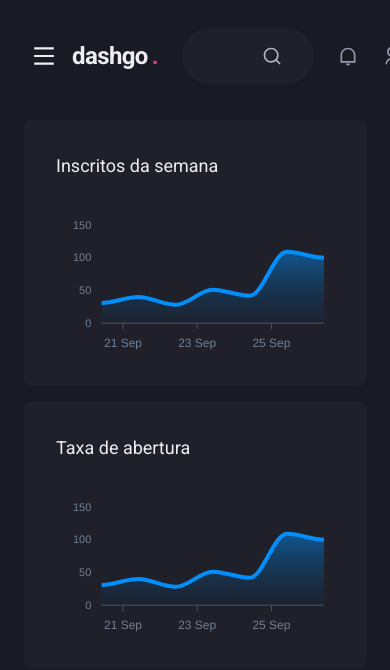
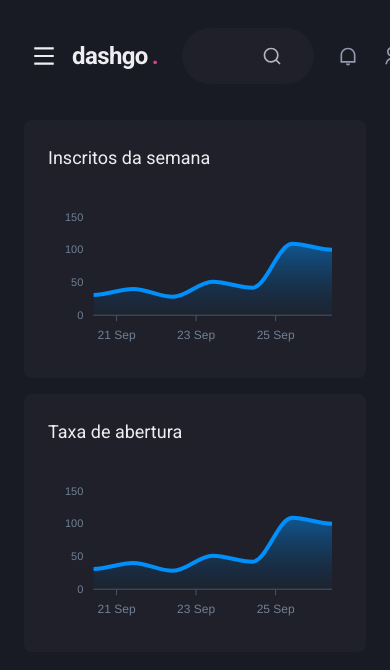
Before and after one commit to lucio-araujo/rocketseat-ignite-reactjs-dashgo, a Next.js app: page /dashboard in a window 390 px wide. Shown: the top 670 px of the page. Built offline with nearby package versions, Linux system fonts and the light colour scheme.

Commit message:
responsive dashboard page

```diff
--- a/src/pages/dashboard.tsx
+++ b/src/pages/dashboard.tsx
@@ -71,13 +71,13 @@ export default function Dashboard() {
       <Flex w="100%" maxW={1480} mx="auto" my="6" px="6">
         <Sidebar />
         <SimpleGrid flex="1" gap="4" minChildWidth="320px">
-          <Box p="8" bg="gray.800" borderRadius={8} pb="4">
+          <Box p={{ base: 6, lg: 8 }} bg="gray.800" borderRadius={8} pb="4">
             <Text fontSize="lg" mb="4">
               Inscritos da semana
             </Text>
             <Chart type="area" options={options} series={series} height={160} />
           </Box>
-          <Box p="8" bg="gray.800" borderRadius={8} pb="4">
+          <Box p={{ base: 6, lg: 8 }} bg="gray.800" borderRadius={8} pb="4">
             <Text fontSize="lg" mb="4">
               Taxa de abertura
             </Text>
```
